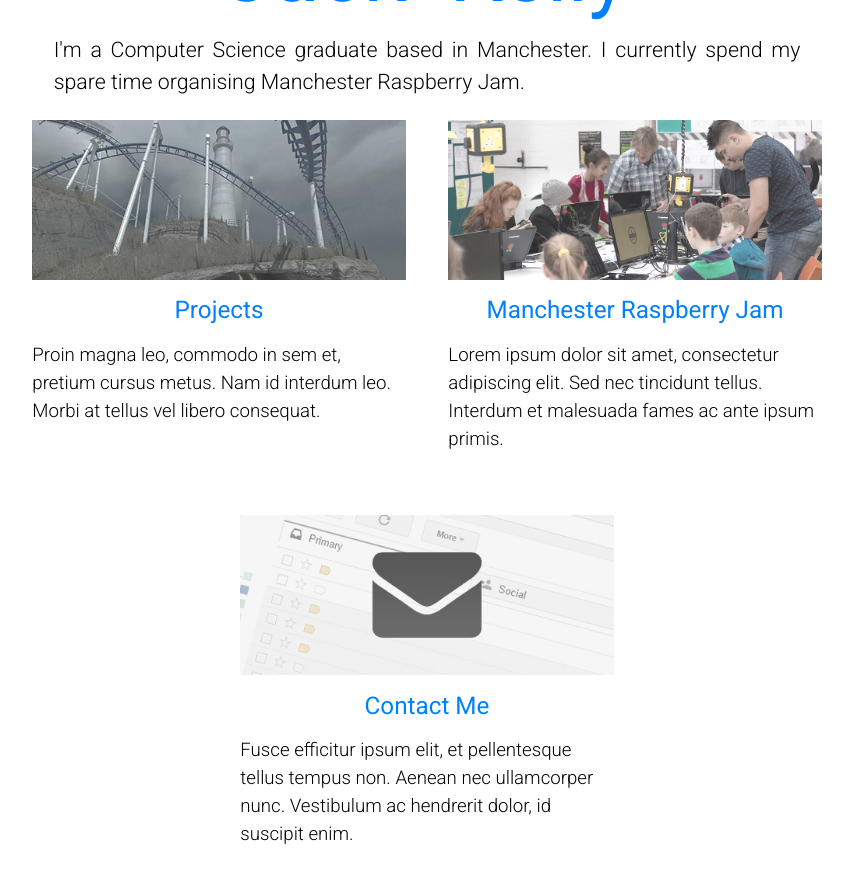
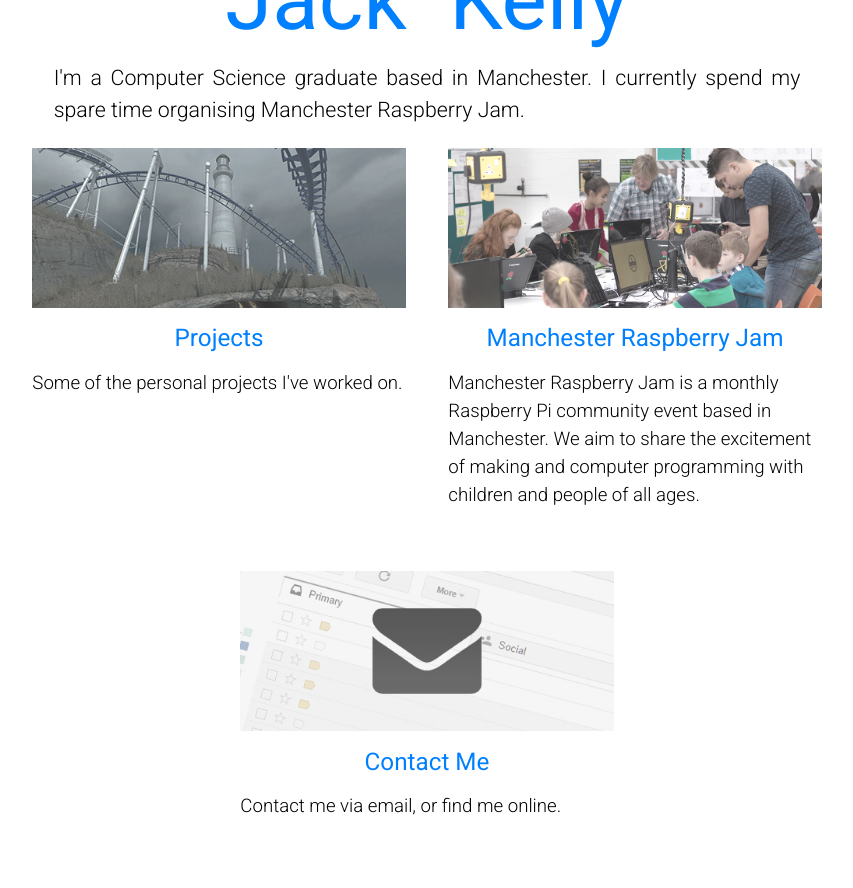
Before and after one commit to SecretImbecile/secretimbecile.github.io, a plain HTML site: page index.html in a window 1280 px wide. Shown: the whole page, without its empty margins (213-1066 px from the left). After the commit the page ends 860 px from the top, so only its background shows below. Drawn offline with Linux system fonts and the light colour scheme.

Commit message:
text changes

```diff
--- a/css/styles.css
+++ b/css/styles.css
@@ -59,7 +59,8 @@ header p {
 header a:link {color: #0080ff;}
 header a:visited {color: #0080ff;}
 
-main header, main article {
+main header,
+main article {
         max-width: 35em;
         margin: 0 auto;
 }
--- a/index.html
+++ b/index.html
@@ -28,17 +28,17 @@
                                 <a class="item" href="#">
                                         <img src="img/home_project.jpg" alt="">
                                         <h2>Projects</h2>
-                                        <p>Proin magna leo, commodo in sem et, pretium cursus metus. Nam id interdum leo. Morbi at tellus vel libero consequat.</p>
+                                        <p>Some of the personal projects I've worked on.</p>
                                 </a>
                                 <a class="item" href="http://mcrraspjam.org.uk/" target="_blank">
                                         <img src="img/home_jam.jpg" alt="">
                                         <h2>Manchester Raspberry Jam</h2>
-                                        <p>Lorem ipsum dolor sit amet, consectetur adipiscing elit. Sed nec tincidunt tellus. Interdum et malesuada fames ac ante ipsum primis.</p>
+                                        <p>Manchester Raspberry Jam is a monthly Raspberry Pi community event based in Manchester. We aim to share the excitement of making and computer programming with children and people of all ages.</p>
                                 </a>
                                 <a class="item" href="contact.html">
                                         <img src="img/home_contact.jpg" alt="">
                                         <h2>Contact Me</h2>
-                                        <p>Fusce efficitur ipsum elit, et pellentesque tellus tempus non. Aenean nec ullamcorper nunc. Vestibulum ac hendrerit dolor, id suscipit enim.</p>
+                                        <p>Contact me via email, or find me online.</p>
                                 </a>
                         </nav>
                 </main>
```
